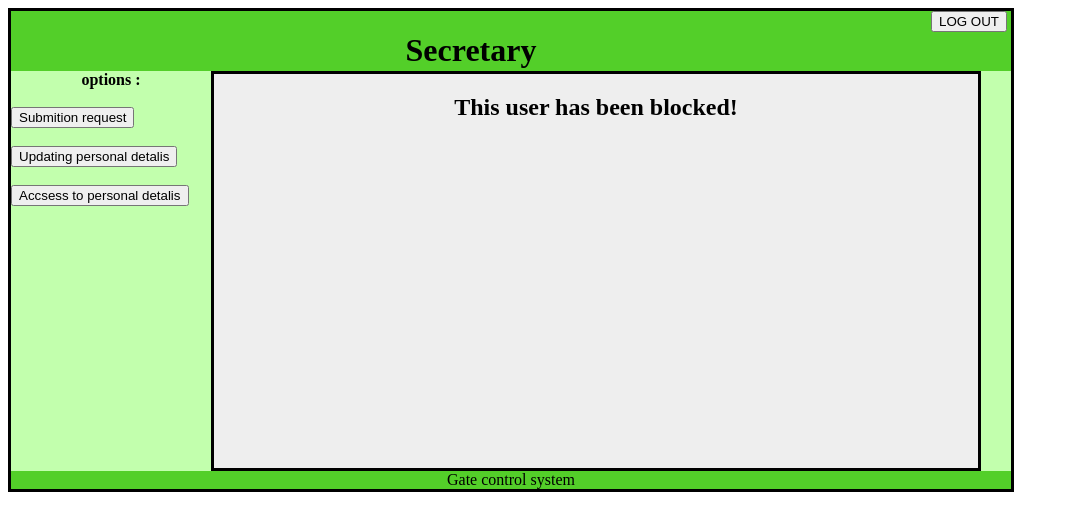
After one commit to maxkleb/GateControl, a PHP site: page /secretary_block.html in a window 1280 px wide. The commit adds this page. Shown: the top 531 px of the page, without its empty margins (0-1069 px from the left). Run offline with PHP 8.4, Linux system fonts and the light colour scheme.

Commit message:
BlackList added

```diff
--- /dev/null
+++ b/secretary_block.html
@@ -0,0 +1,42 @@
+<!DOCTYPE html>
+<html>
+<body>
+
+<div id="container" style="width:1000px;border:3px solid black;">
+
+<div id="header" style="background-color:#53CF29;height:60px;width:920px;float:left;"><center>
+<h1 style="margin-bottom:0;">Secretary</h1>
+</center>
+</div>
+
+<div id="logout" style="background-color:#53CF29;height:60px;width:80px;float:left;"><FORM METHOD="logout" action="login.html">
+<INPUT type="submit" value="LOG OUT">
+</FORM></div>
+
+<div id="menu" style="background-color:#C2FFAD;height:400px;width:200px;float:left;">
+<b><center>options :</center></b>
+<br>
+<FORM METHOD="request" action="secretary_request.html">
+<INPUT type="submit" value="Submition request">
+</FORM><br>
+<FORM METHOD="request" action="login.html">
+<INPUT type="submit" value="Updating personal detalis">
+</FORM><br>
+<FORM METHOD="request" action="login.html">
+<INPUT type="submit" value="Accsess to personal detalis">
+</FORM>
+</div>
+
+<div id="content" style="background-color:#EEEEEE;height:394px;width:764px;float:left;border:3px solid black;">
+<h2> <center>This user has been blocked!</center></h2></div>
+
+<div id="content1" style="background-color:#C2FFAD;height:400px;width:30px;float:left;">
+</div>
+
+<div id="footer" style="background-color:#53CF29;clear:both;text-align:center;">
+Gate control system</div>
+
+</div>
+
+</body>
+</html>
```
Also changed, not shown: block.php (added, +35 -0 lines), chief.php (+10 -10 lines), request.php (+11 -0 lines).
